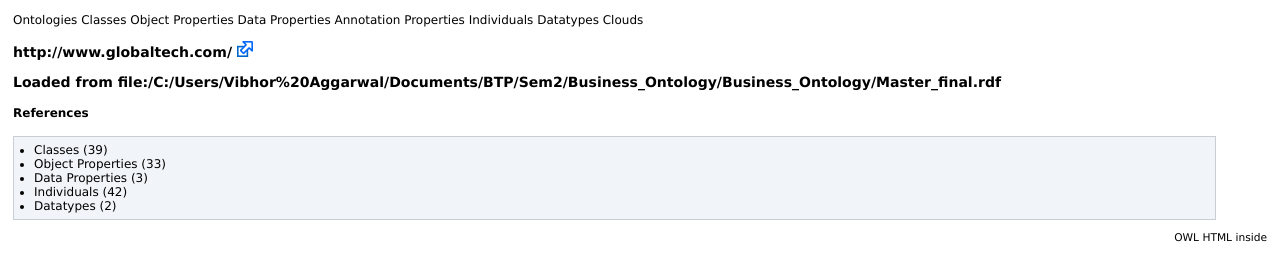
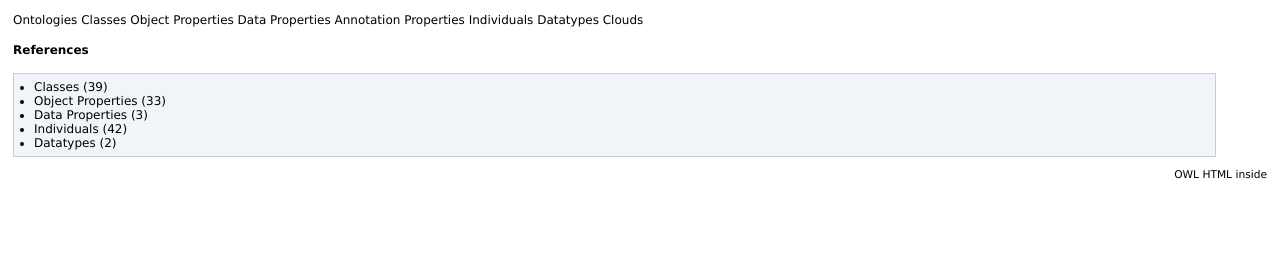
Before and after one commit to vibhor-aggr/business-ontology, a plain HTML site: page ontologies/___976878906.html in a window 1280 px wide. Drawn offline with Linux system fonts and the light colour scheme.

Commit message:
Add files via upload

```diff
--- a/ontologies/___976878906.html
+++ b/ontologies/___976878906.html
@@ -21,9 +21,8 @@
 
 
 <div class='summary'><h2></h2>
-<h3>http://www.globaltech.com/
-<a href='http://www.globaltech.com/' class='urlOption' target='_blank' ><img src="../images/external.png" title="Attempt to open link in another window" /></a></h3>
-<h3>Loaded from file:/C:/Users/Vibhor%20Aggarwal/Documents/BTP/Sem2/Business_Ontology/Business_Ontology/Master_final.rdf</h3>
+<!--<h3>http://www.globaltech.com/
+<a href='http://www.globaltech.com/' class='urlOption' target='_blank' ><img src="../images/external.png" title="Attempt to open link in another window" /></a></h3>-->
 
 <div id=''>
 <h4>References</h4>
```
